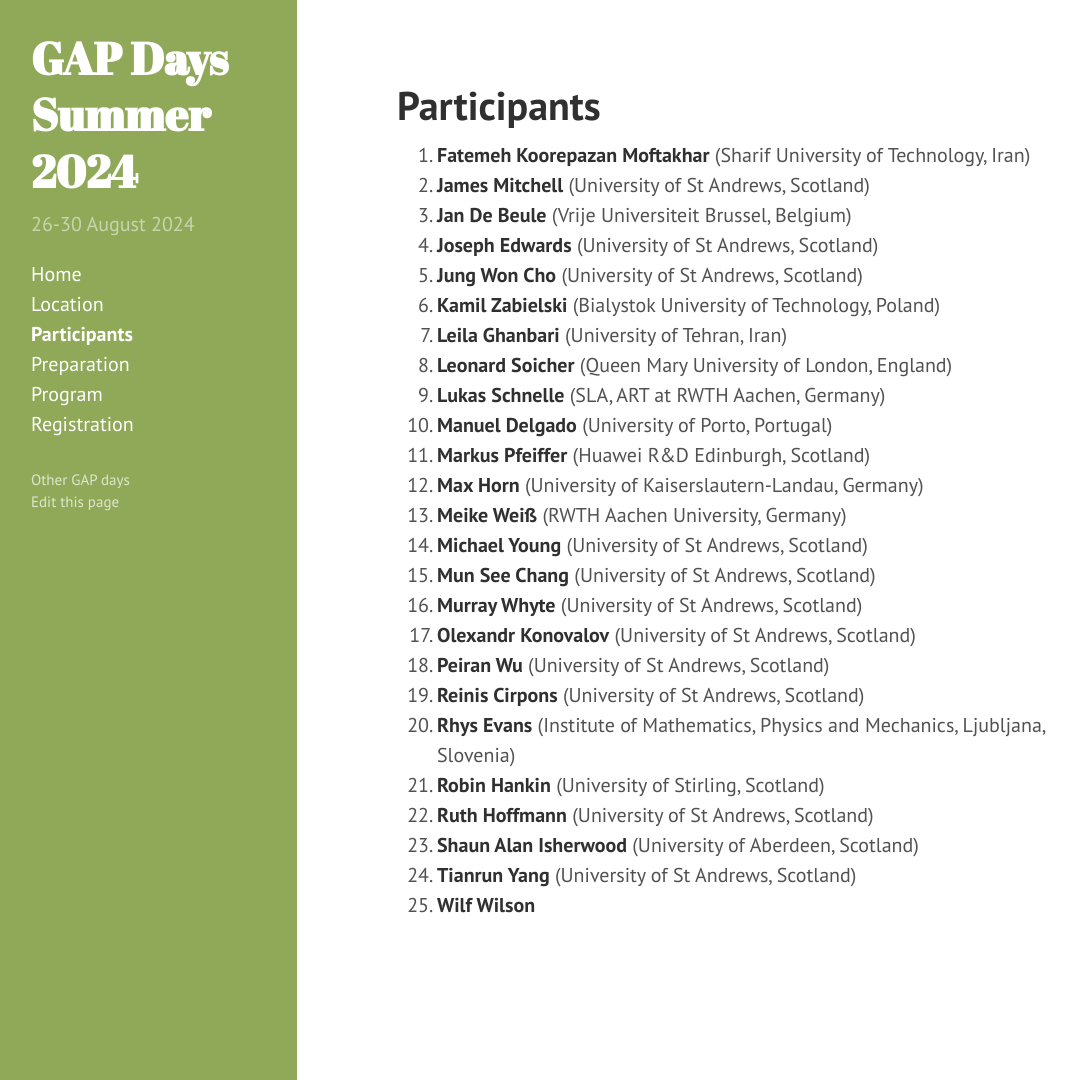
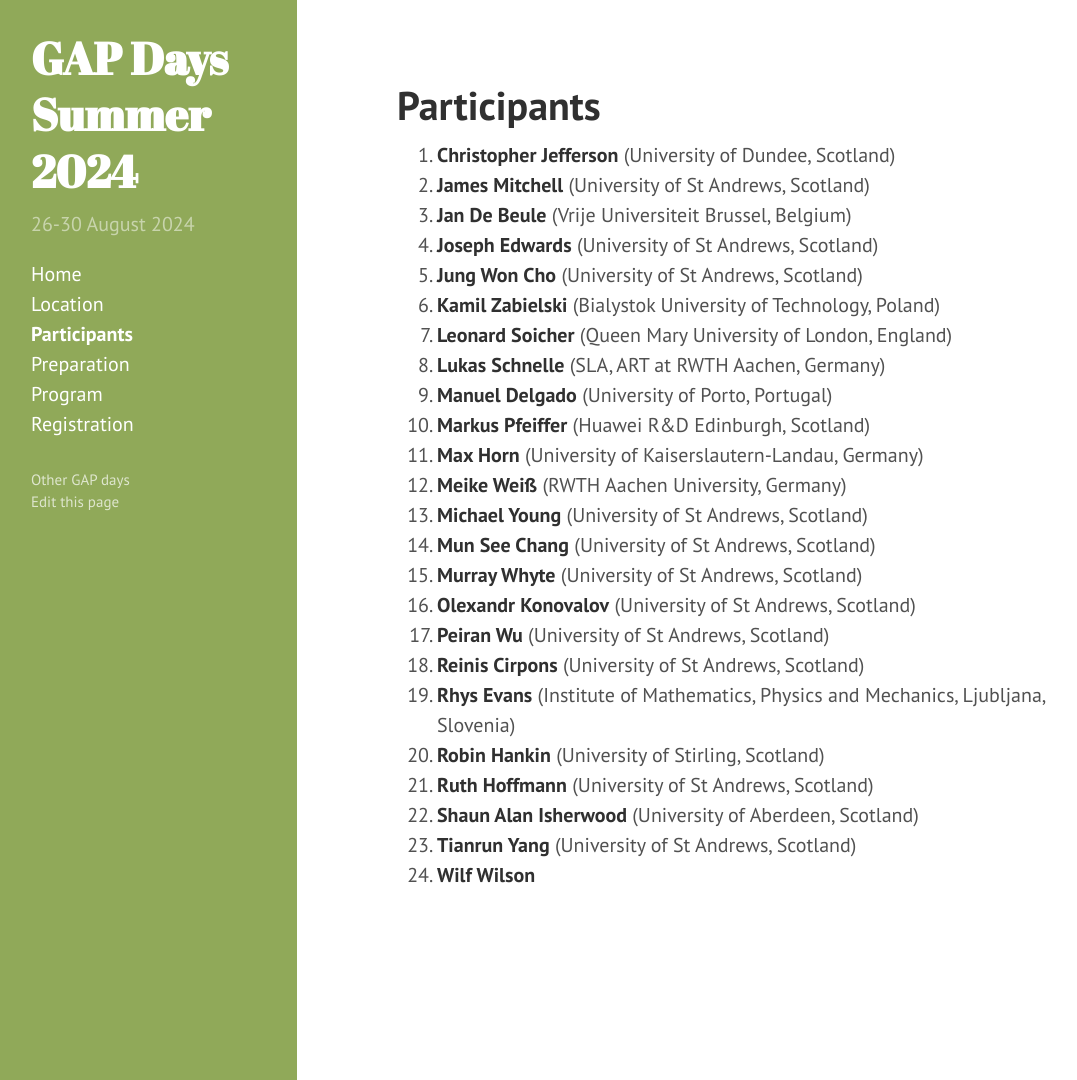
Before and after one commit to gapdays/gapdays2024-summer, a Jekyll site: the page built from participants.md, in a window 1280 px wide and 1080 px high. Shown: the whole window, without its empty margins (3-1080 px from the left). Built offline with Jekyll 4.4.1, drawn with Linux system fonts in a browser that asks for light colours.

Commit message:
updated participant list

```diff
--- a/participants.md
+++ b/participants.md
@@ -12,7 +12,6 @@ participants:
   - {name: James Mitchell, affiliation: "University of St Andrews, Scotland"}
   - {name: Shaun Alan Isherwood, affiliation: "University of Aberdeen, Scotland"}
   - {name: Lukas Schnelle, affiliation: "SLA, ART at RWTH Aachen, Germany"}
-  - {name: Leila Ghanbari, affiliation: "University of Tehran, Iran"}
   - {name: Jan De Beule, affiliation: "Vrije Universiteit Brussel, Belgium"}
   - {name: Manuel Delgado, affiliation: "University of Porto, Portugal"}
   - {name: Joseph Edwards, affiliation: "University of St Andrews, Scotland"}
@@ -23,10 +22,10 @@ participants:
   - {name: Kamil Zabielski, affiliation: "Bialystok University of Technology, Poland"}
   - {name: Leonard Soicher, affiliation: "Queen Mary University of London, England"}
   - {name: Tianrun Yang, affiliation: "University of St Andrews, Scotland"}
-  - {name: Fatemeh Koorepazan Moftakhar, affiliation: "Sharif University of Technology, Iran"}
   - {name: Reinis Cirpons, affiliation: "University of St Andrews, Scotland"}
   - {name: Murray Whyte, affiliation: "University of St Andrews, Scotland"}
   - {name: Robin Hankin, affiliation: "University of Stirling, Scotland"}
+  - {name: Christopher Jefferson, affiliation: "University of Dundee, Scotland"}
 ---
 
 <ol>{% assign participants = page.participants | sort: "name" %}
```
